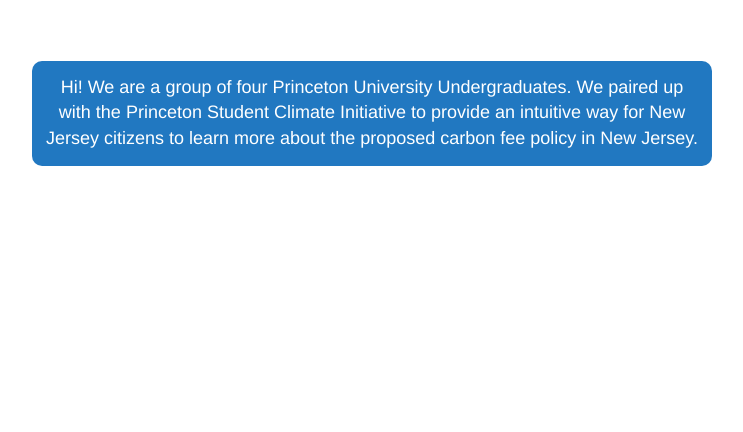
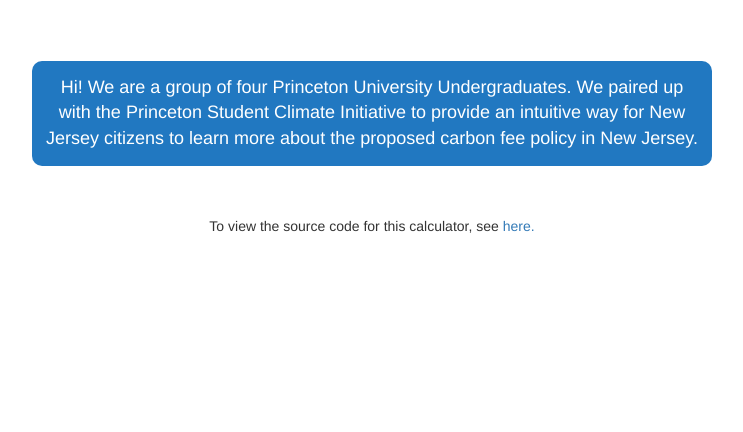
Before and after one commit to lujonathanh/njcdc, a Django app: page /calc/about_calculator/ in a window 1280 px wide. Shown: the part 278-710 px from the top of the page, without its empty margins (268-1011 px from the left). Run offline with Django 3.2, Linux system fonts and the light colour scheme; some libraries are stand-ins or nearby versions.

Commit message:
Update about_calc.html

```diff
--- a/calc/templates/calc/about_calc.html
+++ b/calc/templates/calc/about_calc.html
@@ -48,6 +48,10 @@
   Hi! We are a group of four Princeton University Undergraduates. We paired up with the Princeton Student Climate Initiative to provide an intuitive way for New Jersey citizens to learn more about the proposed carbon fee policy in New Jersey.
 </div>
 
+<div class="container text-center">
+    To view the source code for this calculator, see <a href="lujonathanh.github.io/njcdc" style="color: #66666">here.</a>
+</div>
+
 </body>
 </html>
 {% endblock %}
```
